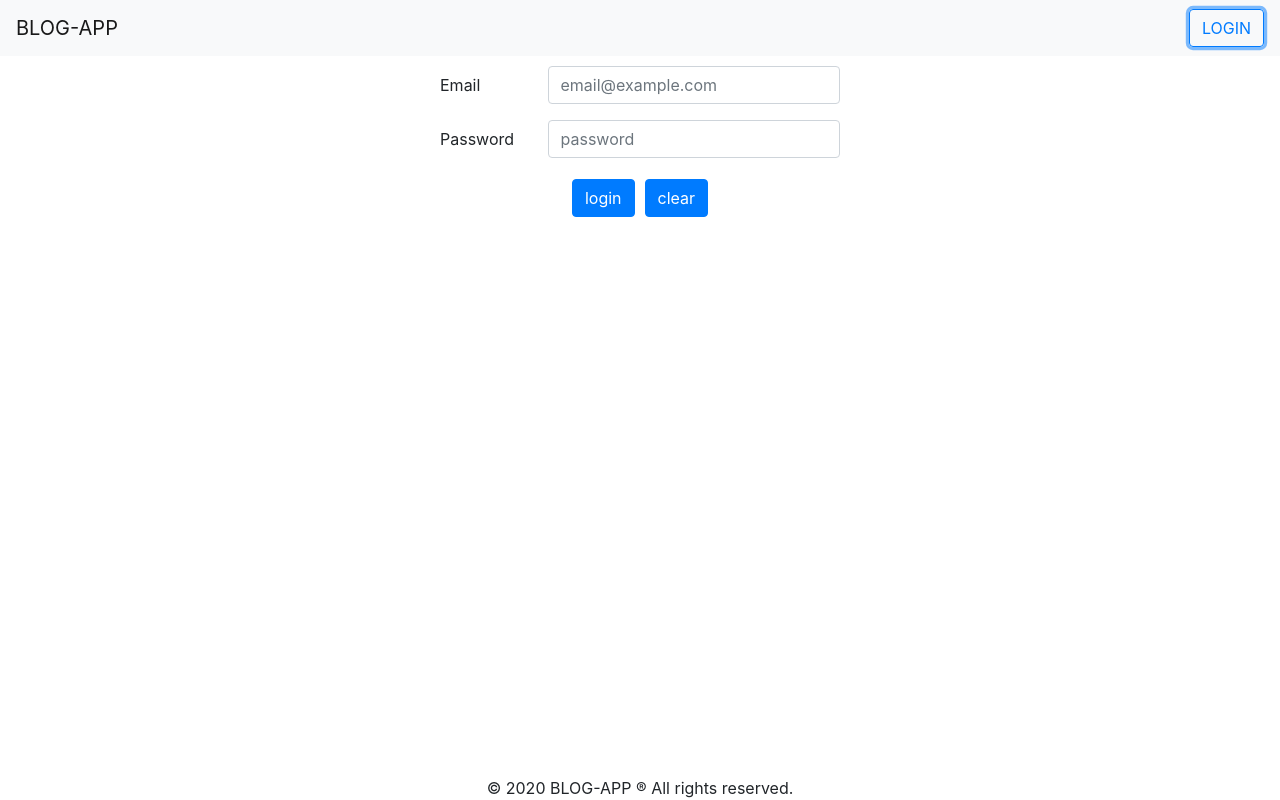
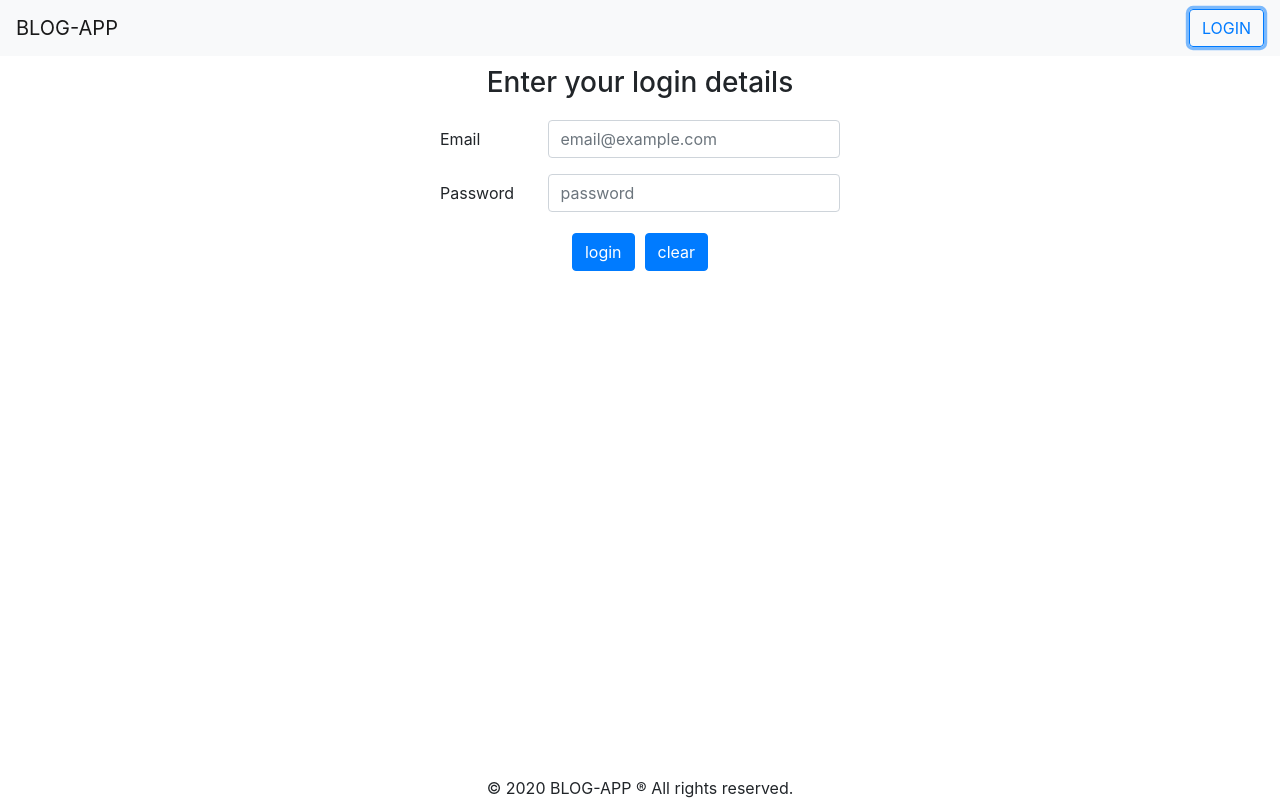
Before and after one commit to Yauhen-Seliukou/blog-app, a React (Create React App) app: page / in a window 1280 px wide. Both pictures are taken after a click on the button "LOGIN". Built offline with nearby package versions, Linux system fonts and the light colour scheme.

Commit message:
fix save in localStorage, add show message if input false login

```diff
--- a/src/components/WindowCreateOrChangeCard.jsx
+++ b/src/components/WindowCreateOrChangeCard.jsx
@@ -34,10 +34,6 @@ function WindowCreateOrChangeCard(props) {
             };
             dispatch(changePost(post));
         } else {
-
-
-
-
             const post = {
                 title: form.querySelector('.titlePost').value,
                 date: currentDate,
@@ -48,7 +44,6 @@ function WindowCreateOrChangeCard(props) {
                 theme: form.querySelector('.themePost').value
             };
             dispatch(saveNewPost(post));
-
         }
         props.onHide();
     }
--- a/src/pages/FirstPage.jsx
+++ b/src/pages/FirstPage.jsx
@@ -5,16 +5,15 @@ import './Home.scss';
 import posts from "../mocks/posts";
 import { useHistory } from "react-router-dom";
 import { useDispatch } from "react-redux";
-import fetchSuccessRequest from "../store/actions/fetchSuccessRequest";
+import fetchQuote from "../store/reducers/fetchQuote";
 
 function FirstPage() {
     if (localStorage.getItem('user')) {
+        const user = JSON.parse(localStorage.getItem('user'));
+        const dispatch = useDispatch();
+        dispatch(fetchQuote(user.email, user.password));
         const history = useHistory();
         history.push('/home');
-        const user = JSON.parse(localStorage.getItem('user'));
-        const postsUser = JSON.parse(localStorage.getItem('posts'));
-        const dispatch = useDispatch();
-        dispatch(fetchSuccessRequest(user, postsUser.posts));
     }
     return (
         <div>
--- a/src/pages/Login.jsx
+++ b/src/pages/Login.jsx
@@ -8,6 +8,7 @@ import './Login.scss';
 function Login() {
     const history = useHistory();
     let page = useSelector(state => state.dataUser.page);
+    let error = useSelector(state => state.dataUser.error);
     const dispatch = useDispatch();
 
     function handleSubmit(e) {
@@ -27,6 +28,7 @@ function Login() {
 
     return (
         <div className="content-form">
+            <h3 className="title-form">Enter your login details</h3>
             <Form onSubmit={handleSubmit}>
                 <Form.Group as={Row} controlId="formPlaintextEmail">
                     <Form.Label column sm="3">
@@ -46,6 +48,8 @@ function Login() {
                     </Col>
                 </Form.Group>
 
+                <p className="error-login">{error}</p>
+
                 <Nav className="justify-content-center">
                     <Button className="buttonForm" type="submit">login</Button>
                     <Button onClick={handleClickClear}className="buttonForm" type="button">clear</Button>
--- a/src/pages/Login.scss
+++ b/src/pages/Login.scss
@@ -8,3 +8,16 @@
 .buttonForm {
     margin: 5px;
 }
+
+.error-login {
+    color: red;
+}
+
+.title-form,
+.error-login {
+    text-align: center;
+}
+
+.title-form {
+    margin-bottom: 20px;
+}
--- a/src/store/reducers/fetchQuote.js
+++ b/src/store/reducers/fetchQuote.js
@@ -11,7 +11,6 @@ const fetchQuote = (email, password) => (dispatch) => {
         if (dataUser.length) {
             const postsUser = posts.filter((post) => dataUser[0].id === post.authorID);
             localStorage.setItem('user', JSON.stringify(dataUser[0]));
-            localStorage.setItem('posts', JSON.stringify({posts: postsUser}));
             dispatch(fetchSuccessRequest(dataUser[0], postsUser));
         } else {
             dispatch(fetchFailRequest('Not found your data'));
```
Lines whose indentation alone changed are shown as unchanged.
